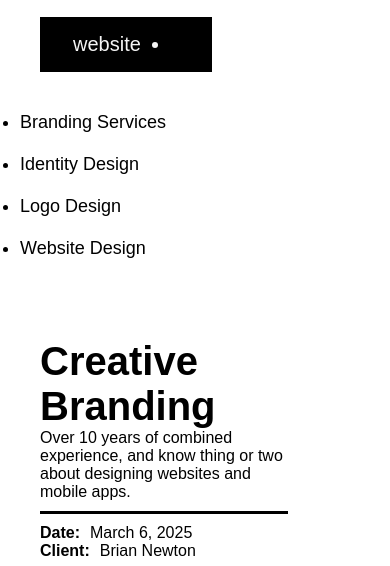
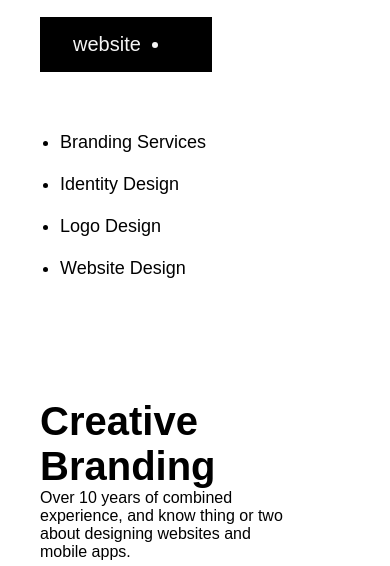
Before and after one commit to Demongs06/Landing_Page, a website built with Vite: page index.html in a window 390 px wide. Shown: the part 1295-1861 px from the top of the page. Built offline with nearby package versions, Linux system fonts and the light colour scheme; a web font is replaced by a local one.

Commit message:
style.css

```diff
--- a/style.css
+++ b/style.css
@@ -551,6 +551,8 @@ button {
 }
 
 .item3{
+  margin: 20px;
+  padding:20px;
   text-align: start;
   order: 2;
 }
```
